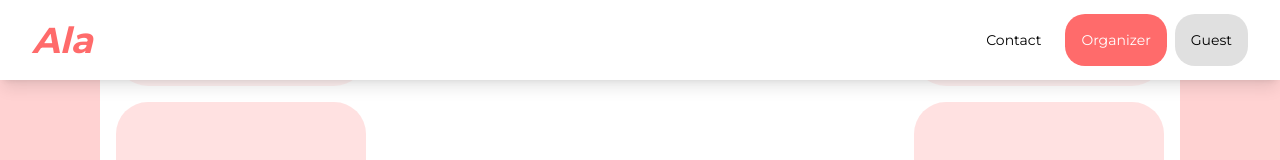
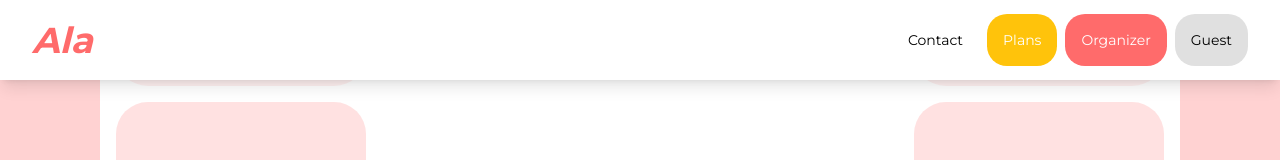
Before and after one commit to vnclrd/ala, a React (Vite) app: page / in a window 1280 px wide. Shown: the top 160 px of the page. Built offline with nearby package versions, Linux system fonts and the light colour scheme.

Commit message:
Change right side of modal

```diff
--- a/src/tsx/Header.tsx
+++ b/src/tsx/Header.tsx
@@ -30,10 +30,19 @@ export default function Header() {
         >
           <button
             className='
-            text-[#000] text-sm font-medium cursor-pointer m-4
+            text-[#000] text-sm font-medium
+            cursor-pointer m-4 hover:underline
             '
           >
             Contact
+          </button>
+          <button
+            className='
+            bg-[#ffc30b] text-[#fff] text-sm font-medium p-4
+            rounded-[20px] cursor-pointer
+            '
+          >
+            Plans
           </button>
           <button
             className='
--- a/src/tsx/Home.tsx
+++ b/src/tsx/Home.tsx
@@ -1,6 +1,6 @@
 import { useState } from 'react'
-import { SiGmail } from 'react-icons/si'
-import { FaFacebookMessenger, FaInstagram } from 'react-icons/fa'
+// import { SiGmail } from 'react-icons/si'
+// import { FaFacebookMessenger, FaInstagram } from 'react-icons/fa'
 
 export default function Home() {
   const [isOrganizerModalOpen, setIsOrganizerModalOpen] = useState(false)
@@ -23,6 +23,7 @@ export default function Home() {
   }
 
   // ========== Show icon details when pressed ==========
+  /*
   const handleShowDetail = (id: string) => {
     const gmail = document.getElementById('gmail')
     const instagram = document.getElementById('instagram')
@@ -40,7 +41,9 @@ export default function Home() {
       }, 5000)
     }
   }
+  */
 
+  // Show proceed button if code is entered
   const handleShowProceedBtn = () => {
     const input = document.getElementById('input') as HTMLInputElement | null
     const proceed = document.getElementById('proceed') as HTMLButtonElement | null
@@ -160,6 +163,7 @@ export default function Home() {
                     onInput={handleShowProceedBtn}
                     id='input'
                     type="text"
+                    placeholder='Enter your code here'
                     className='w-[300px] h-[40px] border-
                     rounded-2xl bg-[#e0e0e0] p-4
                     '
@@ -168,7 +172,7 @@ export default function Home() {
                     id='proceed'
                     className='
                     absolute bg-[#ff6b6b] text-[#fff] text-sm font-medium
-                    p-4 rounded-[20px] cursor-pointer bottom-6 hidden
+                    p-4 rounded-[20px] cursor-pointer bottom-8 hidden
                     '
                   >
                     Proceed
@@ -183,11 +187,19 @@ export default function Home() {
                   gap-2 text-[#fff] relative
                   '
                 >
-                  <h1 className='text-4xl'>Not yet?</h1>
+                  <h1 className='text-4xl font-bold'>Not yet?</h1>
+                  <p className='text-xl'>
+                    Check out our&nbsp;
+                    <button className='font-bold cursor-pointer hover:underline text-[#ffc30b]'>
+                      plans
+                    </button>
+                    .
+                  </p>
+
+                  {/*
                   <p>Contact us.</p>
                   <p className='text-xs mt-[-4px]'>click any of the icons below</p>
 
-                  {/* Social Icons */}
                   <div className='flex gap-4 mt-4'>
                     <button
                       onClick={() => handleShowDetail('gmail')}
@@ -218,7 +230,6 @@ export default function Home() {
                     </button>
                   </div>
 
-                  {/* Details to Socials Container */}
                   <div
                     className='
                     flex items-center justify-center w-[250px] h-[25px]
@@ -229,6 +240,7 @@ export default function Home() {
                     <p id='instagram' className='hidden'>@vn.clrd</p>
                     <p id='messenger' className='hidden'>ivan.calarde</p>
                   </div>
+                  */}
 
                   {/* Close Organizer Modal Button */}
                   <button
```
